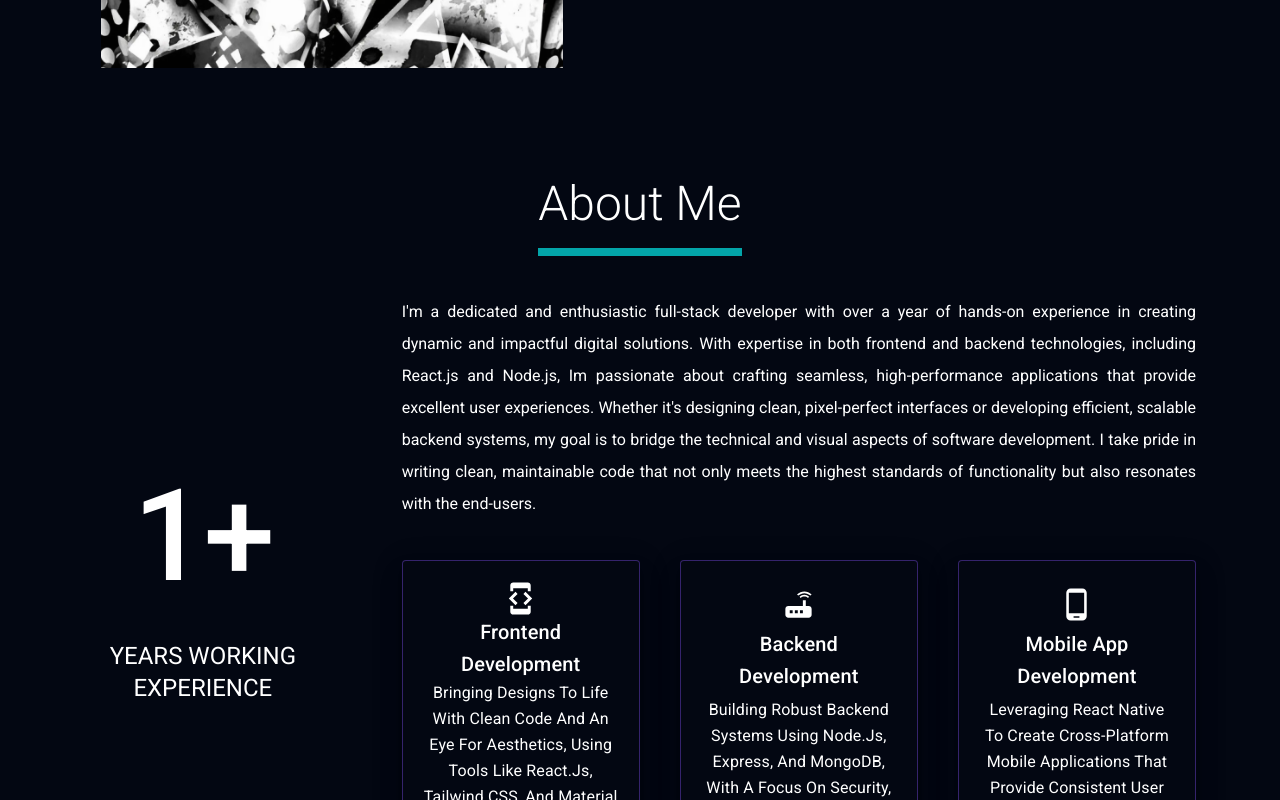
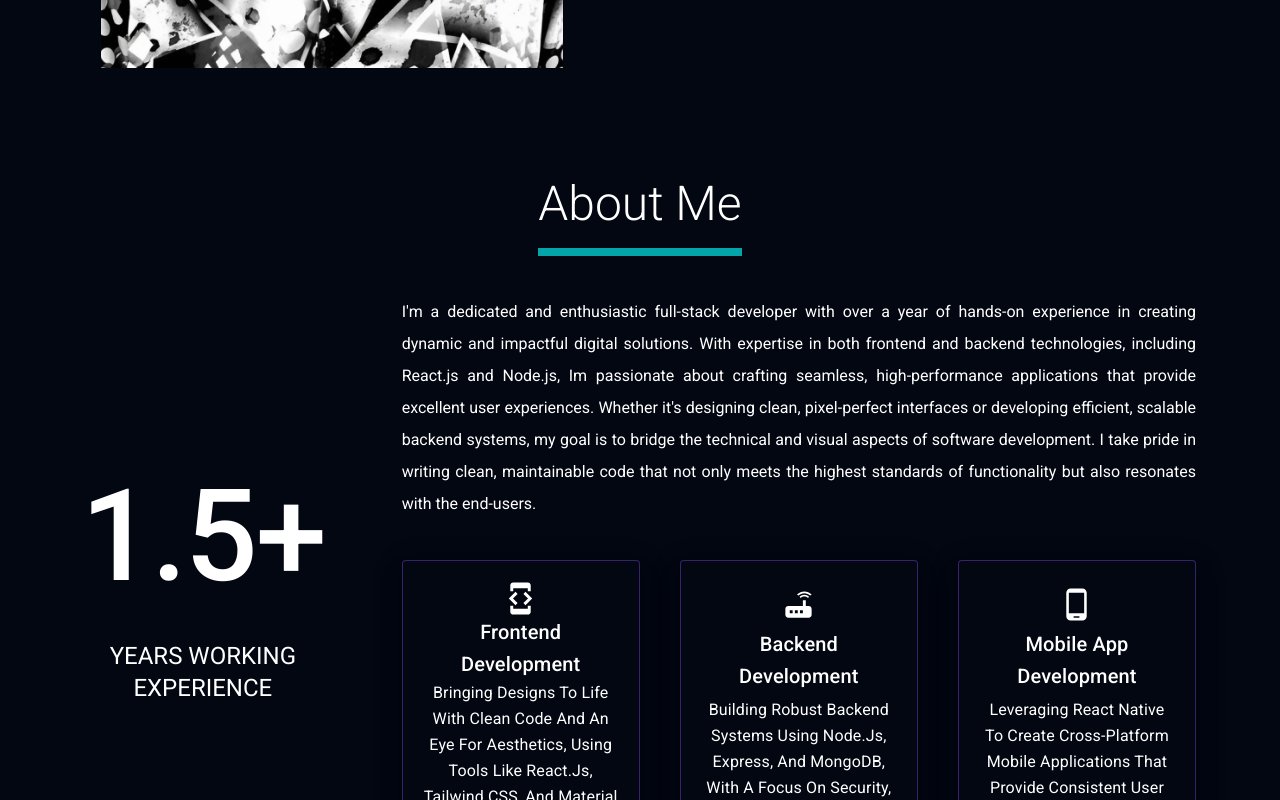
Before and after one commit to egentinnamdi/portfolio, a React (Vite) app: page / in a window 1280 px wide. Shown: the part 700-1500 px from the top of the page. Built offline with nearby package versions, Linux system fonts and the light colour scheme; no server answers; the database is empty.

Commit message:
updated icon and years experience

```diff
--- a/src/pages/About.jsx
+++ b/src/pages/About.jsx
@@ -37,7 +37,7 @@ function About() {
             variant="h1"
             className="!text-7xl !font-medium lg:!text-9xl"
           >
-            1+
+            1.5+
           </Typography>
           <Typography variant="h5" className="text-center uppercase">
             years working experience
--- a/src/pages/Home.jsx
+++ b/src/pages/Home.jsx
@@ -41,6 +41,11 @@ const positions = [
     name: "express",
     top: 35,
     left: 2,
+  },
+  {
+    name: "next",
+    top: 41,
+    left: 68,
   },
 ];
 
```
Also changed, not shown: public/next.png (added).
